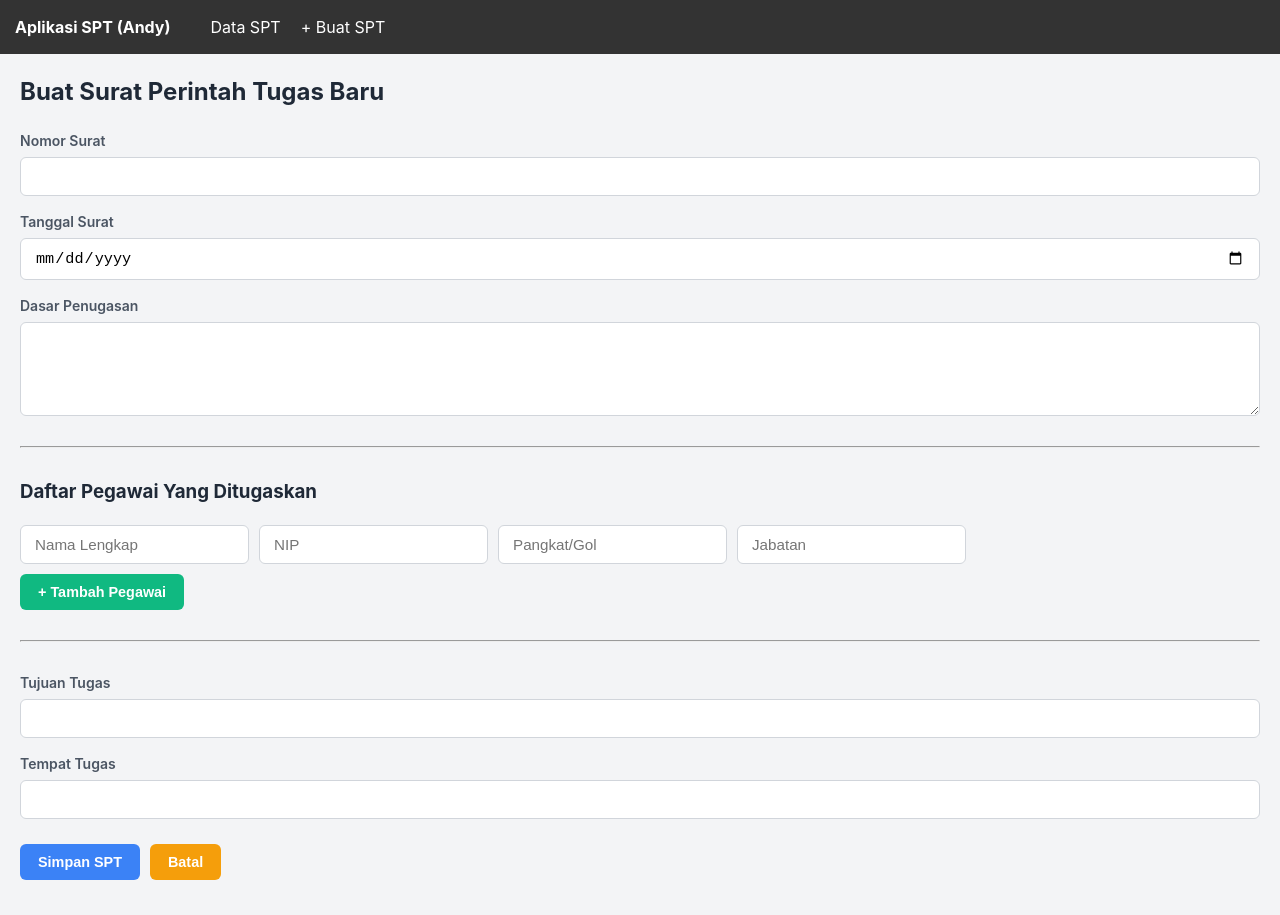
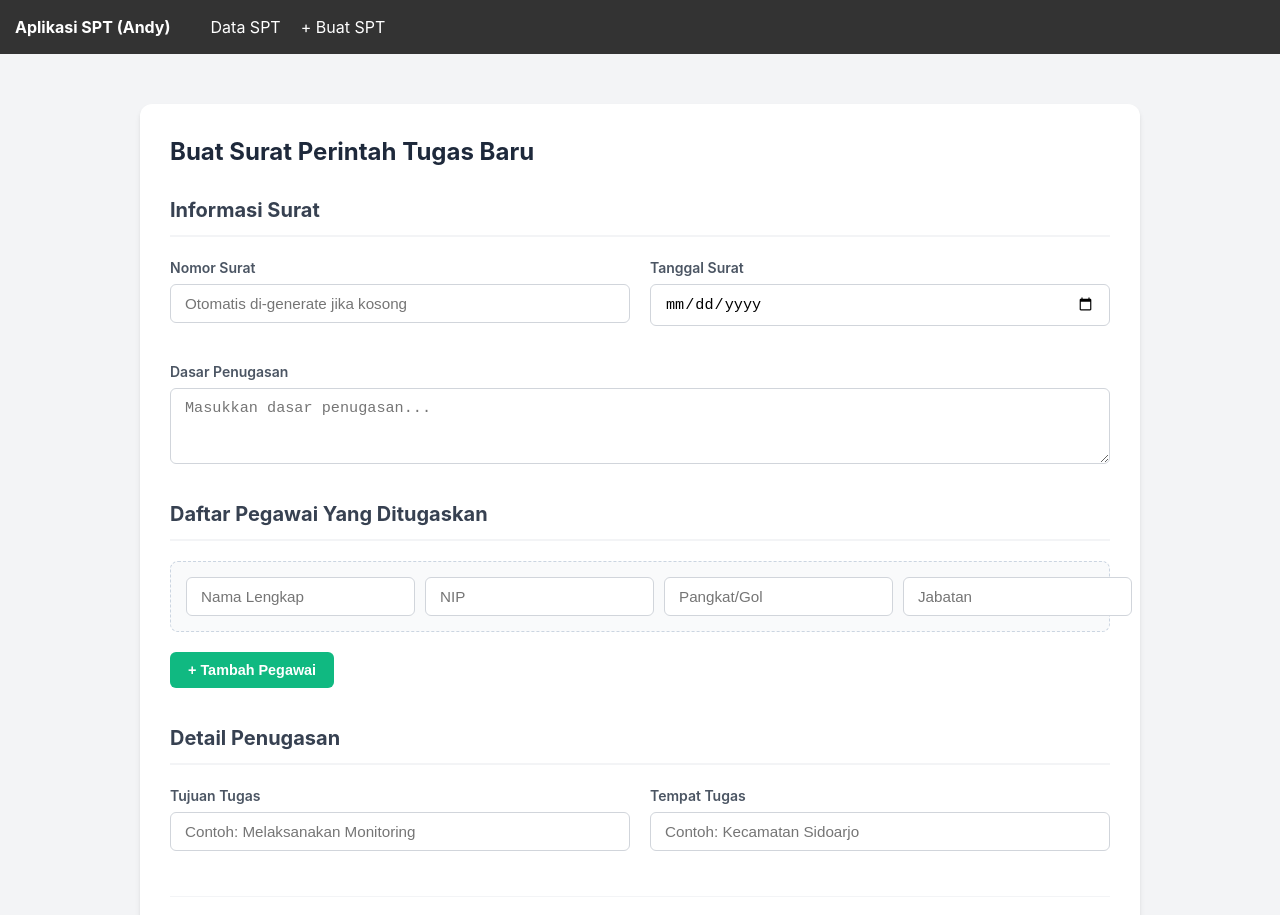
Before and after one commit to AndyAldy/Aplikasi_spt, a React (Vite) app: page /create in a window 1280 px wide. Shown: the top 915 px of the page. Built offline with nearby package versions, Linux system fonts and the light colour scheme.

Commit message:
refactor UI in form

```diff
--- a/src/pages/SptForm.jsx
+++ b/src/pages/SptForm.jsx
@@ -6,7 +6,6 @@ export default function SptForm() {
   const navigate = useNavigate();
   const { id } = useParams();
 
-  // State untuk Data Utama Surat
   const [formData, setFormData] = useState({
     nomor_surat: '',
     tanggal_surat: '',
@@ -15,15 +14,15 @@ export default function SptForm() {
     tempat_tugas: '',
   });
 
-  // State Dinamis untuk daftar pegawai (Bisa nambah lebih dari 1 baris)
   const [pegawaiTugas, setPegawaiTugas] = useState([
     { nama: '', nip: '', pangkat: '', jabatan: '' }
   ]);
 
-  // Simulasi Ambil Data saat Mode Edit
   useEffect(() => {
     const fetchSptDetail = async () => {
       if (id) {
+        try {
+          await new Promise(resolve => setTimeout(resolve, 100));
           setFormData({
             nomor_surat: '000.1.2.3/1868/438.5.12/2026',
             tanggal_surat: '2026-02-05',
@@ -34,6 +33,9 @@ export default function SptForm() {
           setPegawaiTugas([
             { nama: "BAMBANG PURNOMO", nip: "19700311", pangkat: "Pembina", jabatan: "Kabid PIAK" }
           ]);
+        } catch (error) {
+          console.error("Gagal mengambil data:", error);
+        }
       }
     };
     fetchSptDetail();
@@ -60,19 +62,25 @@ fetchSptDetail();
   const handleSubmit = (e) => {
     e.preventDefault();
     const payloadData = { ...formData, pegawai: pegawaiTugas };
-    console.log("Data siap dikirim ke Database:", payloadData);
+    console.log("Data siap dikirim:", payloadData);
     alert('SPT Berhasil Disimpan!');
-    navigate('/'); // Redirect kembali ke tabel
+    navigate('/');
   };
 
   return (
-    <div className="form-container">
-      <h2>{id ? 'Edit Surat Perintah Tugas' : 'Buat Surat Perintah Tugas Baru'}</h2>
+    <div className="container">
+      <div className="card">
+        <h2 style={{ marginBottom: '25px', color: '#1e293b' }}>
+          {id ? 'Edit Surat Perintah Tugas' : 'Buat Surat Perintah Tugas Baru'}
+        </h2>
 
         <form onSubmit={handleSubmit}>
+
+          <h3 className="section-title">Informasi Surat</h3>
+          <div className="form-grid">
             <div className="form-group">
               <label>Nomor Surat</label>
-          <input type="text" className="form-control" name="nomor_surat" value={formData.nomor_surat} onChange={handleChange} required />
+              <input type="text" className="form-control" name="nomor_surat" value={formData.nomor_surat} onChange={handleChange} placeholder="Otomatis di-generate jika kosong" required />
             </div>
 
             <div className="form-group">
@@ -80,46 +88,52 @@ fetchSptDetail();
               <input type="date" className="form-control" name="tanggal_surat" value={formData.tanggal_surat} onChange={handleChange} required />
             </div>
 
-        <div className="form-group">
+            <div className="form-group full-width">
               <label>Dasar Penugasan</label>
-          <textarea className="form-control" name="dasar_penugasan" value={formData.dasar_penugasan} onChange={handleChange} rows="4" required></textarea>
+              <textarea className="form-control" name="dasar_penugasan" value={formData.dasar_penugasan} onChange={handleChange} rows="3" placeholder="Masukkan dasar penugasan..." required></textarea>
+            </div>
           </div>
 
-        <hr style={{ margin: '30px 0' }} />
-
-        <h3 style={{ marginTop: 0 }}>Daftar Pegawai Yang Ditugaskan</h3>
+          <h3 className="section-title" style={{ marginTop: '20px' }}>Daftar Pegawai Yang Ditugaskan</h3>
+          <div>
             {pegawaiTugas.map((pegawai, index) => (
-          <div key={index} style={{ display: 'flex', gap: '10px', marginBottom: '10px', alignItems: 'center' }}>
+              <div key={index} className="pegawai-row">
                 <input type="text" className="form-control" placeholder="Nama Lengkap" name="nama" value={pegawai.nama} onChange={(e) => handlePegawaiChange(index, e)} required />
                 <input type="text" className="form-control" placeholder="NIP" name="nip" value={pegawai.nip} onChange={(e) => handlePegawaiChange(index, e)} required />
                 <input type="text" className="form-control" placeholder="Pangkat/Gol" name="pangkat" value={pegawai.pangkat} onChange={(e) => handlePegawaiChange(index, e)} required />
                 <input type="text" className="form-control" placeholder="Jabatan" name="jabatan" value={pegawai.jabatan} onChange={(e) => handlePegawaiChange(index, e)} required />
 
-            {/* Tombol Hapus Baris (Muncul Jika baris pegawai > 1) */}
-            {pegawaiTugas.length > 1 && (
-              <button type="button" className="btn btn-danger" onClick={() => removePegawai(index)}>X</button>
+                {pegawaiTugas.length > 1 ? (
+                  <button type="button" className="btn btn-danger" onClick={() => removePegawai(index)} title="Hapus Baris">X</button>
+                ) : (
+                  <div style={{ width: '42px' }}></div> /* Spacer agar grid tidak berantakan kalau tombol hapus hilang */
                 )}
               </div>
             ))}
-        <button type="button" className="btn btn-success" onClick={addPegawai}>+ Tambah Pegawai</button>
+            <button type="button" className="btn btn-success" onClick={addPegawai} style={{ marginTop: '10px' }}>
+              + Tambah Pegawai
+            </button>
+          </div>
 
-        <hr style={{ margin: '30px 0' }} />
-
+          <h3 className="section-title" style={{ marginTop: '35px' }}>Detail Penugasan</h3>
+          <div className="form-grid">
             <div className="form-group">
               <label>Tujuan Tugas</label>
-          <input type="text" className="form-control" name="tujuan_tugas" value={formData.tujuan_tugas} onChange={handleChange} required />
+              <input type="text" className="form-control" name="tujuan_tugas" value={formData.tujuan_tugas} onChange={handleChange} placeholder="Contoh: Melaksanakan Monitoring" required />
             </div>
 
             <div className="form-group">
               <label>Tempat Tugas</label>
-          <input type="text" className="form-control" name="tempat_tugas" value={formData.tempat_tugas} onChange={handleChange} required />
+              <input type="text" className="form-control" name="tempat_tugas" value={formData.tempat_tugas} onChange={handleChange} placeholder="Contoh: Kecamatan Sidoarjo" required />
+            </div>
           </div>
 
-        <div style={{ marginTop: '25px', display: 'flex', gap: '10px' }}>
-          <button type="submit" className="btn btn-primary">Simpan SPT</button>
-          <button type="button" className="btn btn-warning" onClick={() => navigate('/')}>Batal</button>
+          <div className="actions-footer">
+            <button type="button" className="btn btn-warning" onClick={() => navigate('/')}>Batalkan</button>
+            <button type="submit" className="btn btn-primary">Simpan Data SPT</button>
           </div>
         </form>
       </div>
+    </div>
   );
 }
```
Lines whose indentation alone changed are shown as unchanged.
